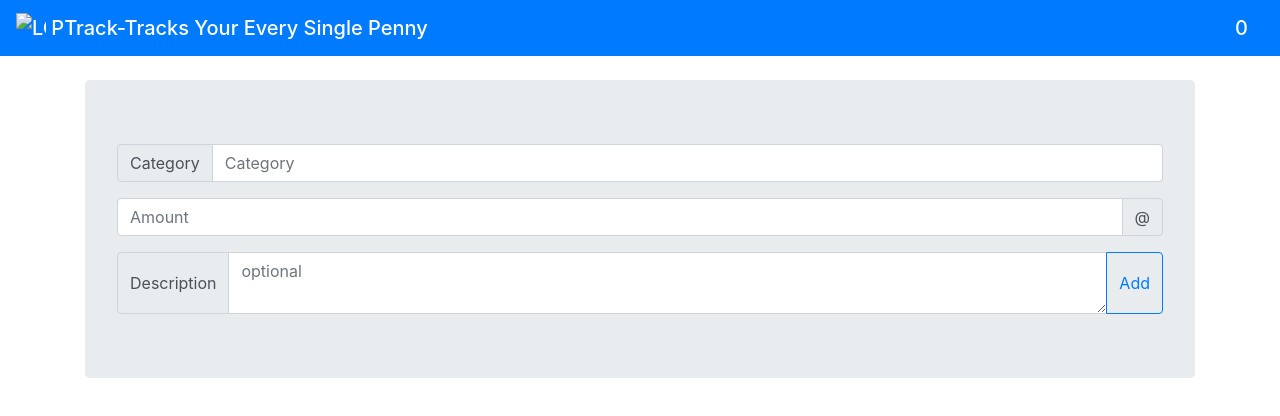
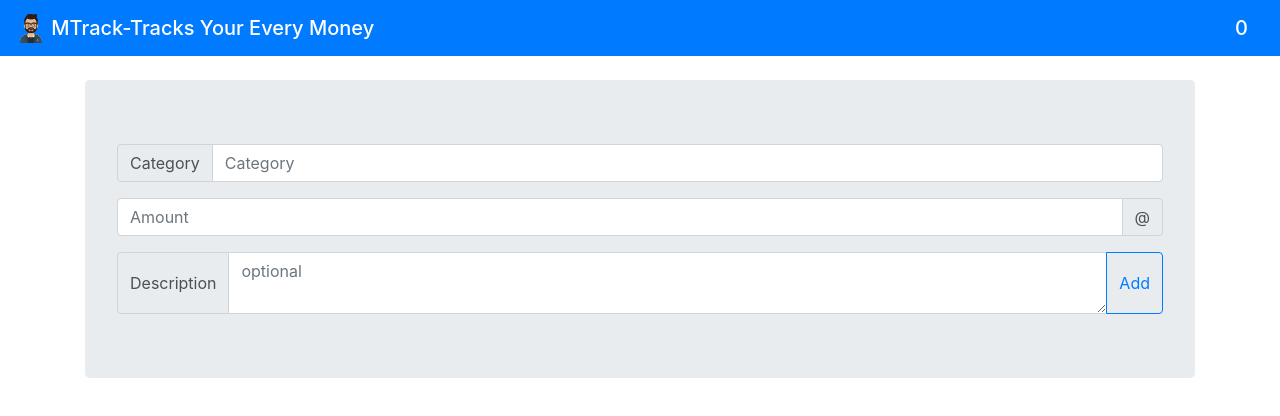
Before and after one commit to ANMOL-SHAH/MTrack, a plain HTML site: page index.html in a window 1280 px wide. Drawn offline with nearby package versions, Linux system fonts and the light colour scheme.

Commit message:
Update index.html

```diff
--- a/index.html
+++ b/index.html
@@ -18,9 +18,9 @@
 <body>
   <nav class="navbar sticky-top navbar-dark bg-primary">
     <a class="navbar-brand mb-0 h1" href="index.html">
-      <img src="../MY-SITE/avataaars.svg" width="30" height="30" class="d-inline-block align-top" alt="LOGO"
+      <img src="avataaars.svg" width="30" height="30" class="d-inline-block align-top" alt="LOGO"
         loading="lazy">
-      PTrack-Tracks Your Every Single Penny
+      MTrack-Tracks Your Every Money
     </a>
     <span class="navbar-brand mb-0 h1" id ="headingText"></span>
   </nav>
```
